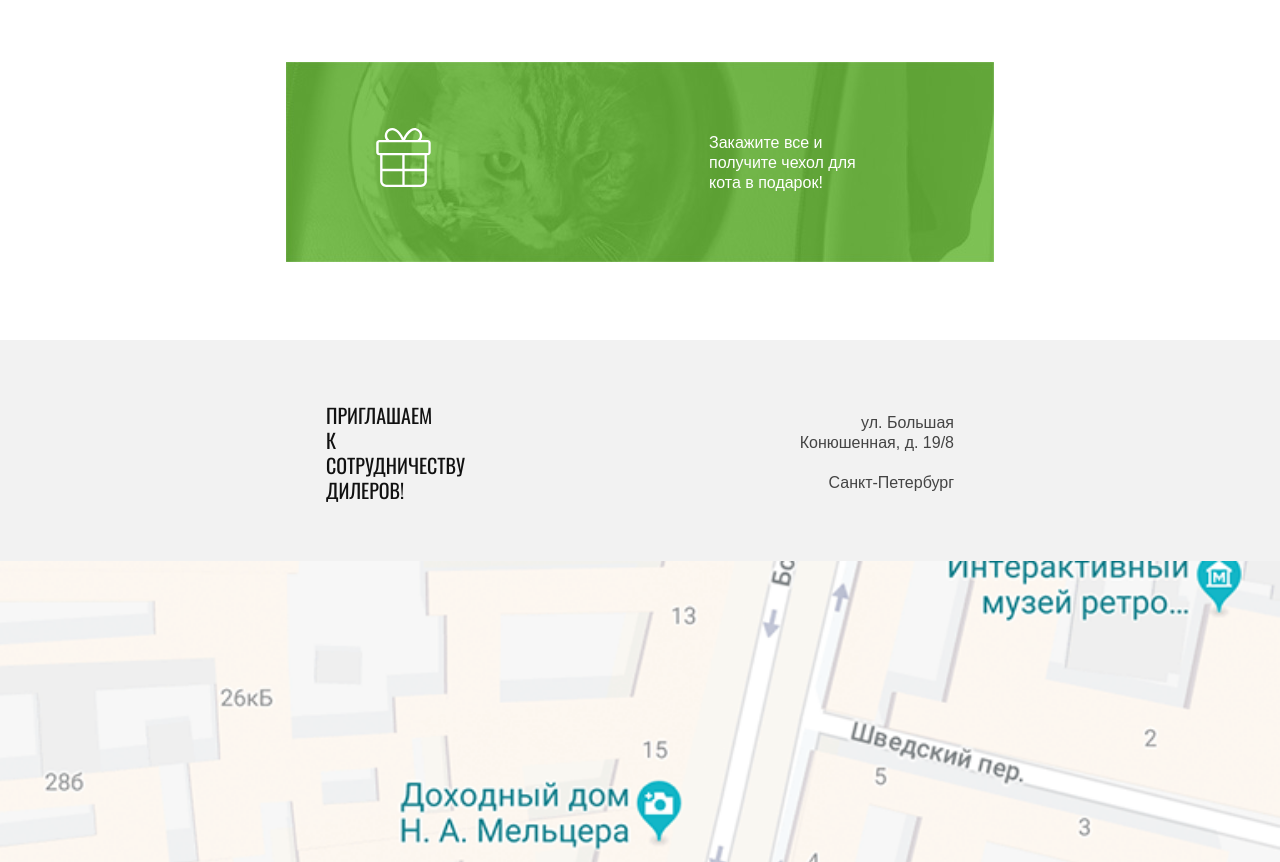
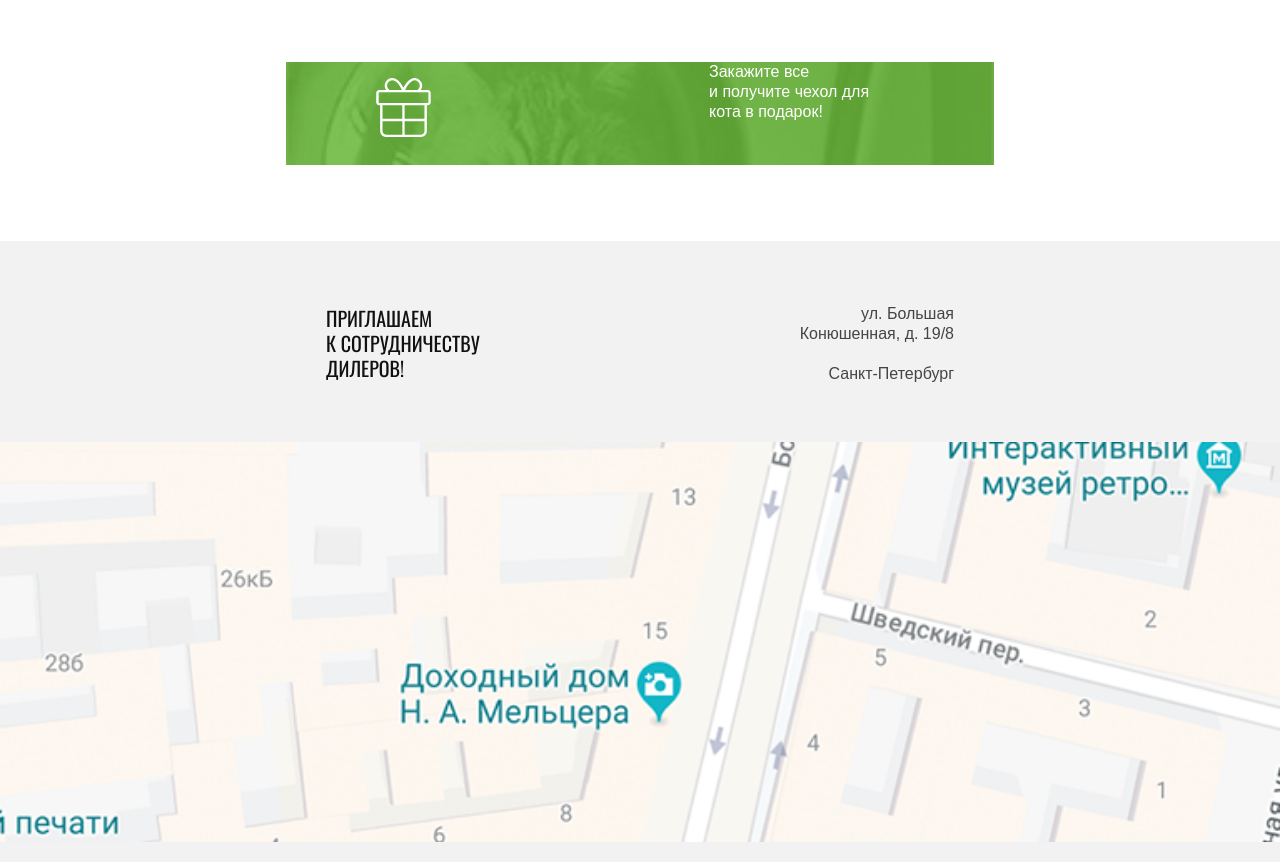
Before and after one commit to dimalepel/116959-cat-energy, a website: page source/catalog.html in a window 1280 px wide. Shown: the part 3282-4144 px from the top of the page. Drawn offline with nearby package versions, Linux system fonts and the light colour scheme; files that its build step writes are made by us from their sources.

Commit message:
Правит критерий Б17. Часть 1

```diff
--- a/source/catalog.html
+++ b/source/catalog.html
@@ -330,14 +330,9 @@
               </li>
             </ul>
             <div class="featured__banner">
-              <a href="" class="featured__banner-overlay">
-                <p class="featured__text">Закажите все и получите чехол для кота в подарок!</p>
+              <a href="#" class="featured__banner-overlay">
+                <p class="featured__text">Закажите все и&nbsp;получите чехол для кота в подарок!</p>
               </a>
-              <picture>
-                <source media="(min-width: 1300px)" srcset="img/gift-photo-desktop@1x.jpg, img/gift-photo-desktop@2x.jpg 2x">
-                <source media="(min-width: 768px)" srcset="img/gift-photo-tablet@1x.jpg, img/gift-photo-tablet@2x.jpg 2x">
-                <img class="featured__banner-picture" src="img/gift-photo-mobile@1x.jpg" srcset="img/gift-photo-mobile@2x.jpg 2x" alt="Кот на зеленом фоне">
-              </picture>
             </div>
           </div>
         </div>
@@ -348,7 +343,7 @@
         <div class="contact__info">
           <div class="container">
             <div class="contact__wrapper">
-              <h2 class="contact__title">приглашаем <br>к сотрудничеству дилеров!</h2>
+              <h2 class="contact__title">приглашаем к&nbsp;сотрудничеству дилеров!</h2>
               <p class="contact__address">ул. Большая Конюшенная, д. 19/8 <span class="contact__address-city">Санкт-Петербург</span></p>
             </div>
           </div>
--- a/source/sass/blocks/_featured.scss
+++ b/source/sass/blocks/_featured.scss
@@ -13,7 +13,7 @@
 
 .featured__title {
   margin-top: 26px;
-  margin-bottom: 36px;
+  margin-bottom: 34px;
   font-size: 24px;
   line-height: 24px;
   color: #111111;
@@ -49,8 +49,7 @@
 }
 
 .featured__banner {
-  position: relative;
-  margin-bottom: 35px;
+  margin-bottom: 34px;
 
   @media (min-width: $tablet-width) {
     margin-bottom: 76px;
@@ -62,15 +61,18 @@
 }
 
 .featured__banner-overlay {
-  position: absolute;
-  top: 0;
-  right: 0;
-  bottom: 0;
-  left: 0;
   display: flex;
   flex-direction: column;
   align-items: center;
   text-decoration: none;
+  background-image: url("../img/gift-photo-mobile@1x.jpg");
+  background-position: center;
+  background-size: cover;
+  background-repeat: no-repeat;
+
+  @media (min-resolution: 144dpi), (min-resolution: 1.5dppx) {
+    background-image: url("../img/gift-photo-mobile@2x.jpg");
+  }
 
   @media (min-width: $tablet-width) {
     flex-direction: row;
@@ -104,8 +106,8 @@
 
 .featured__text {
   max-width: 60%;
-  margin-bottom: 0;
-  margin-top: 62px;
+  margin-bottom: 43px;
+  margin-top: 63px;
   font-size: 16px;
   line-height: 20px;
   color: #ffffff;
--- a/source/sass/blocks/_show-more.scss
+++ b/source/sass/blocks/_show-more.scss
@@ -1,5 +1,5 @@
 .show-more {
-  padding: 25px 20px;
+  padding: 26px 20px;
   border-bottom: 1px solid #e6e6e6;
 
   @media (min-width: $tablet-width) {
```
Also changed, not shown: source/form.html (+1 -1 lines), source/index.html (+1 -1 lines).
